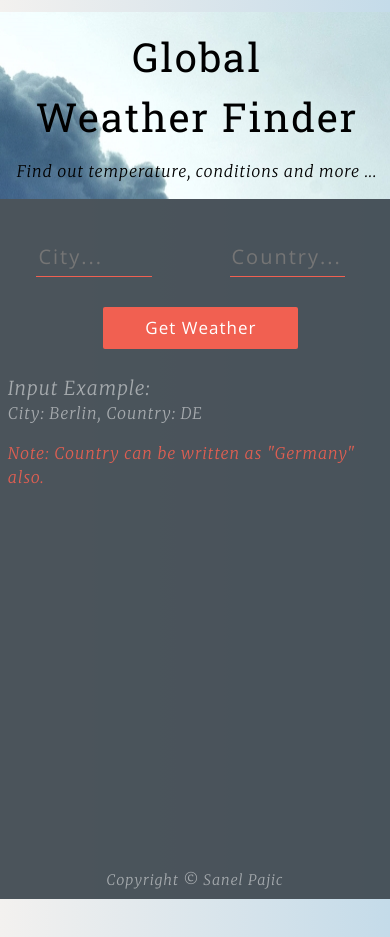
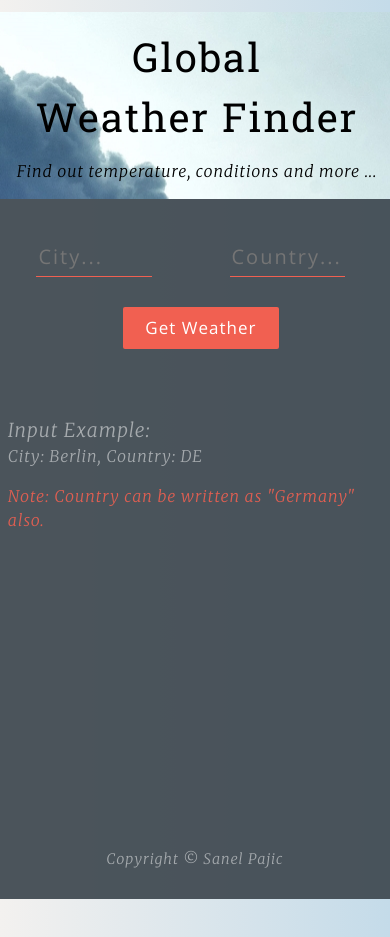
Before and after one commit to sanel-pajic/weather_app, a React (Create React App) app: page / in a window 390 px wide. Built offline with nearby package versions, Linux system fonts and the light colour scheme; no server answers.

Commit message:
fix(*): Responsive layout update

```diff
--- a/src/App.css
+++ b/src/App.css
@@ -141,6 +141,7 @@ button {
   background-color: #f16051;
   color: #fff;
   font-weight: 100;
+  width: 200px;
 }
 
 button:active {
@@ -179,6 +180,19 @@ button:active {
   font-size: 1.8em;
 }
 
+.form-responsive {
+  display: flex;
+  flex-direction: column;
+  justify-content: center;
+  align-items: center;
+  width: 100%;
+  margin-bottom: 2vh;
+}
+.form-div-responsive {
+  display: flex;
+  justify-content: space-around;
+}
+
 @media screen and (max-width: 768px) {
   .container {
     display: flex;
@@ -186,6 +200,17 @@ button:active {
     justify-content: center;
     align-items: center;
     width: 394px;
+  }
+
+  .form-responsive {
+    display: flex;
+    flex-direction: column;
+    width: 100%;
+    margin-bottom: 8vh;
+  }
+  .form-div-responsive {
+    display: flex;
+    justify-content: space-around;
   }
 
   .title-container {
@@ -204,17 +229,9 @@ button:active {
     height: 700px;
     padding-top: 5vh;
   }
-  .form-responsive {
-    display: flex;
-    flex-direction: column;
-    width: 100%;
-  }
-  .form-div-responsive {
-    display: flex;
-    justify-content: space-around;
-  }
+
   button {
-    width: 50vw;
+    width: 40vw;
     display: block;
     margin-left: auto;
     margin-right: auto;
@@ -228,4 +245,16 @@ button:active {
   .weather-info {
     margin-top: 3vh;
   }
+  .title-container__copyright {
+    font-style: italic;
+    font-weight: lighter;
+    letter-spacing: 1px;
+    line-height: 1.5;
+    font-family: "Merriweather", serif;
+    font-size: 0.9rem;
+    position: relative;
+    bottom: 6vh;
+    color: #fff;
+    opacity: 0.5;
+  }
 }
```
